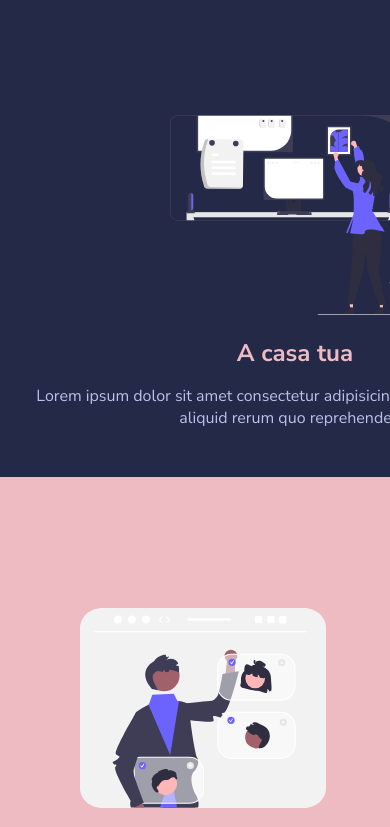
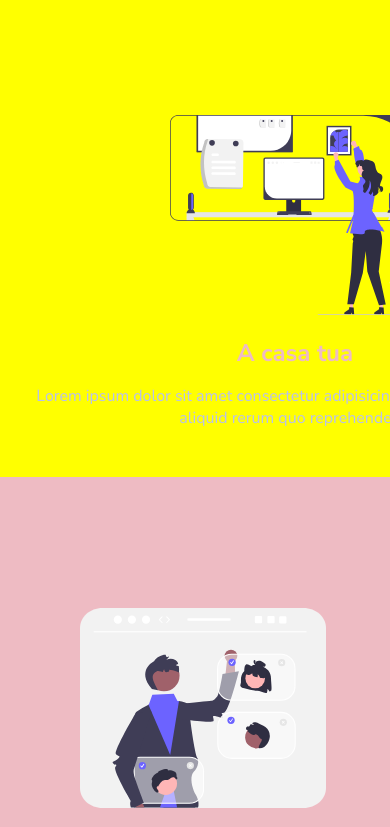
Before and after one commit to AndreaCatapano/html-css-resp-wannabe, a plain HTML site: page index.html in a window 390 px wide. Shown: the part 118-945 px from the top of the page. Drawn offline with Linux system fonts and the light colour scheme.

Commit message:
feat: added breakpoints for tablet and mobile

```diff
--- a/css/style.css
+++ b/css/style.css
@@ -127,3 +127,25 @@ img {
 /************************************************
     SOLUZIONE RESPONSIVE
  ************************************************/
+
+
+/***************************
+        TABLET
+****************************/
+
+ @media screen and (max-width: 768px) {
+    body{
+        background-color: red;
+    }
+ }
+
+
+/***************************
+        MOBILE
+****************************/
+
+ @media screen and (max-width: 480px) {
+    body{
+        background-color: yellow;
+    }
+ }
```
